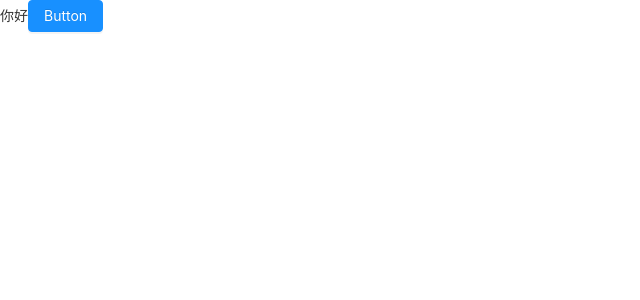
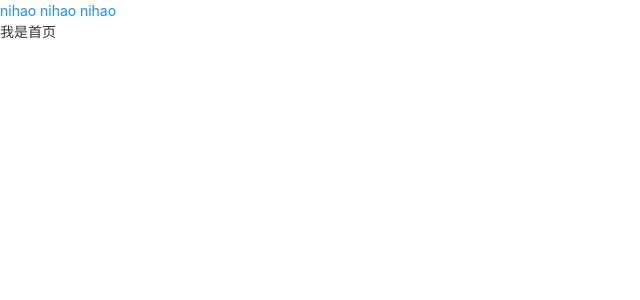
Before and after one commit to monhly/zfb, a React (Create React App) app: page /home in a window 1280 px wide. Shown: the top 300 px of the page, without its empty margins (0-640 px from the left). Built offline with nearby package versions, Linux system fonts and the light colour scheme.

Commit message:
设置全局路由

```diff
--- a/package.json
+++ b/package.json
@@ -9,6 +9,7 @@
     "antd-mobile": "^2.3.3",
     "react": "^16.13.1",
     "react-dom": "^16.13.1",
+    "react-router-dom": "^5.2.0",
     "react-scripts": "3.4.1"
   },
   "scripts": {
--- a/src/App.js
+++ b/src/App.js
@@ -1,11 +1,27 @@
 import React from 'react';
-import Button from 'antd/lib/button';
+
+// 导入路由的组件
+import { BrowserRouter as Router, Route, Link, Switch } from "react-router-dom"
+//首页组件
+import Home from "./pages/home"
+// 导入地图找房组件
+import Map from './pages/map'
+//导入城市的页面
+import CityList from"./pages/cityList"
 function App() {
   return (
-    <div className="App">
-      你好
-      <Button type="primary">Button</Button>
-    </div>
+
+    <Router>
+      <div>
+        <Link to="/home"> nihao</Link>
+        <Link to="/city"> nihao</Link>
+        <Link to="/map"> nihao</Link>
+      </div>
+      {/* 使用router包裹路由 */}
+      <Route path="/home" component={Home}></Route>
+      <Route path="/city" component={CityList}></Route>
+      <Route path="/map" component={Map}></Route>
+    </Router>
   );
 }
 
--- a/src/index.js
+++ b/src/index.js
@@ -3,7 +3,7 @@ import ReactDOM from 'react-dom';
 import './index.css';
 import App from './App';
 import * as serviceWorker from './serviceWorker';
-// import 'antd-mobile/dist/antd-mobile.css'
+// 导入路由
 ReactDOM.render(
   <React.StrictMode>
     <App />
--- /dev/null
+++ b/src/pages/cityList/index.js
@@ -0,0 +1,11 @@
+import React, { Component } from 'react'
+
+export default class CityList extends Component {
+    render() {
+        return (
+            <div>
+                城市搜索
+            </div>
+        )
+    }
+}
--- /dev/null
+++ b/src/pages/home/index.js
@@ -0,0 +1,11 @@
+import React, { Component } from 'react'
+// 首页的组件
+export default class Home extends Component {
+    render() {
+        return (
+            <div>
+                我是首页
+            </div>
+        )
+    }
+}
--- /dev/null
+++ b/src/pages/map/index.js
@@ -0,0 +1,11 @@
+import React, { Component } from 'react'
+
+export default class Map extends Component {
+    render() {
+        return (
+            <div>
+                地图组件
+            </div>
+        )
+    }
+}
```
Also changed, not shown: 1 other file (tests, documents, lock files or other folders).
